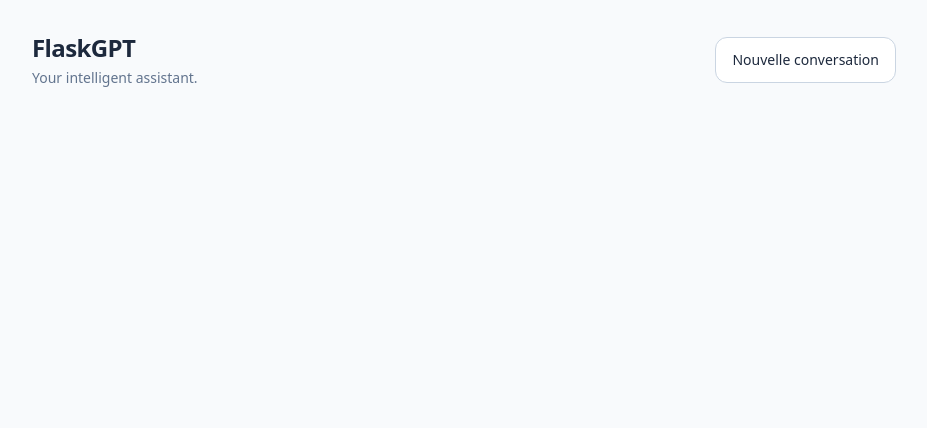
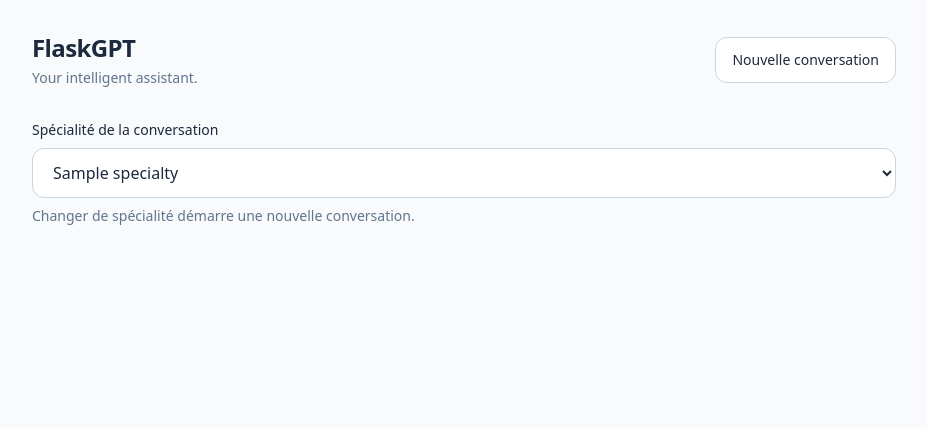
Before and after one commit to dounia1230/posbuilder-flask-ai-assistant, a Flask app: template templates/index.html in a window 1280 px wide. Shown: the top 428 px of the page, without its empty margins (176-1103 px from the left). Run offline with Flask 3, Linux system fonts and the light colour scheme; the template is opened without the code that fills it: most values are stand-ins (such as "Sample title", 1, 10 or a date in 2020); style sheets or scripts are compiled from the project's sources; some libraries are stand-ins or nearby versions.

Commit message:
feat(chat): add conversation specialty selector

```diff
--- a/app.py
+++ b/app.py
@@ -26,11 +26,41 @@ from flask import Flask, render_template, request, Response
 #__name__ : indique à Flask le module courant, ce qui l’aide à localiser notamment les dossiers templates et static.
 app = Flask(__name__)
 
+# Centralise les choix affichés et les consignes transmises au modèle.
+SPECIALTIES = {
+    "general": {
+        "label": "Généraliste",
+        "instruction": "Tu es un assistant généraliste. Réponds clairement et adapte tes explications aux besoins de l'utilisateur.",
+    },
+    "programming": {
+        "label": "Programmation",
+        "instruction": "Tu es un assistant spécialisé en programmation. Aide à comprendre, écrire et corriger le code avec des exemples et des explications précises.",
+    },
+    "math": {
+        "label": "Mathématiques",
+        "instruction": "Tu es un tuteur en mathématiques. Explique les raisonnements étape par étape et adapte le niveau à l'utilisateur.",
+    },
+    "writing": {
+        "label": "Rédaction",
+        "instruction": "Tu es un assistant en rédaction. Aide à rédiger, corriger et reformuler les textes en respectant le ton, le public et l'objectif demandés.",
+    },
+    "languages": {
+        "label": "Langues",
+        "instruction": "Tu es un tuteur en langues et un assistant de traduction. Explique le vocabulaire et la grammaire, et propose des traductions naturelles adaptées au contexte.",
+    },
+    "marketing": {
+        "label": "Marketing",
+        "instruction": "Tu es un assistant en marketing et communication. Aide à définir le public, les messages et les campagnes avec des propositions concrètes adaptées à l'objectif.",
+    },
+}
+
+
+
 #on met un route en mentionnant la racine comme page d'accueil
 @app.route('/')
 #on crée une fonction, dans un premier temps -> elle affiche juste un message
 def home():
-    return render_template('index.html')
+    return render_template('index.html', specialties=SPECIALTIES)
 
 
 from flask import request, Response, jsonify
@@ -62,7 +92,13 @@ def prompt():
         return jsonify(error="Chaque message doit être un texte non vide."), 400
 
     # Transforme les messages en dictionnaires avec leurs rôles.
-    conversation = build_conversation_dict(messages=messages)
+    specialty = data.get("specialty", "general")
+    if not isinstance(specialty, str) or specialty not in SPECIALTIES:
+        return jsonify(error="Specialite inconnue."), 400
+    conversation = [
+        {"role": "system", "content": SPECIALTIES[specialty]["instruction"]},
+        *build_conversation_dict(messages=messages),
+    ]
 
     # Renvoie progressivement la réponse sous forme de texte brut.
     return Response(
--- a/static/js/script.js
+++ b/static/js/script.js
@@ -78,7 +78,7 @@ async function fetchPromptResponse(prompt) {
         },
 
         // Récupère l’historique et le convertit en texte JSON.
-        body: JSON.stringify({ messages: getChatHistory() }),
+        body: JSON.stringify({ messages: getChatHistory(), specialty: document.querySelector("#specialty").value }),
     });
 
     // Retourne un lecteur permettant de lire la réponse fragment par fragment.
@@ -144,6 +144,8 @@ document.addEventListener("DOMContentLoaded", () => {
         form.elements.prompt.focus();
     }
     newConversationButton.addEventListener("click", resetConversation);
+    const specialtySelect = document.querySelector("#specialty");
+    specialtySelect.addEventListener("change", resetConversation);
 
 
     // Exécute cette fonction lors de l’envoi du formulaire.
@@ -167,6 +169,7 @@ document.addEventListener("DOMContentLoaded", () => {
         // Désactive le bouton pour éviter plusieurs envois simultanés.
         button.disabled = true;
         newConversationButton.disabled = true;
+        specialtySelect.disabled = true;
 
         try {
             // Envoie la conversation à Flask et récupère le lecteur du flux.
@@ -189,6 +192,7 @@ document.addEventListener("DOMContentLoaded", () => {
             // Réactive le bouton après la réussite ou l’échec du traitement.
             button.disabled = false;
             newConversationButton.disabled = false;
+            specialtySelect.disabled = false;
         }
     });
 });
--- a/templates/index.html
+++ b/templates/index.html
@@ -31,6 +31,21 @@
             </button>
         </header>
 
+        <div class="mb-6">
+            <label for="specialty" class="mb-2 block text-sm font-medium">
+                Spécialité de la conversation
+            </label>
+            <select id="specialty" name="specialty" aria-describedby="specialty-help"
+                    class="w-full rounded-xl border border-slate-300 bg-white px-4 py-3 outline-none focus:border-indigo-500 focus:ring-2 focus:ring-indigo-100 disabled:cursor-wait disabled:opacity-50">
+                {% for value, specialty in specialties.items() %}
+                <option value="{{ value }}">{{ specialty.label }}</option>
+                {% endfor %}
+            </select>
+            <p id="specialty-help" class="mt-2 text-sm text-slate-500">
+                Changer de spécialité démarre une nouvelle conversation.
+            </p>
+        </div>
+
         <div id="chat-template" class="hidden mb-4 rounded-2xl border border-slate-200 odd:bg-slate-50 even:bg-white p-5 shadow-xs">
             <div class="message leading-relaxed break-words"></div>
         </div>
```
